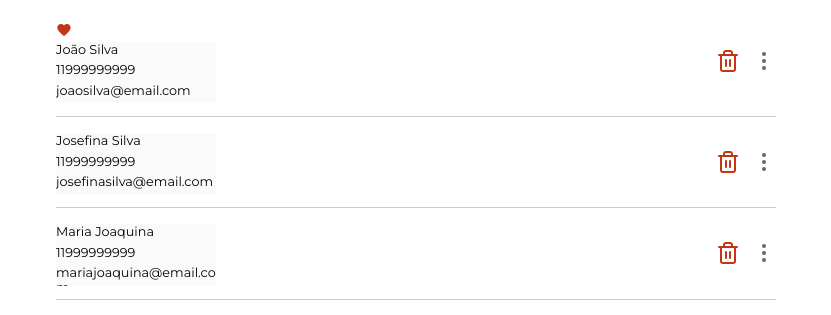
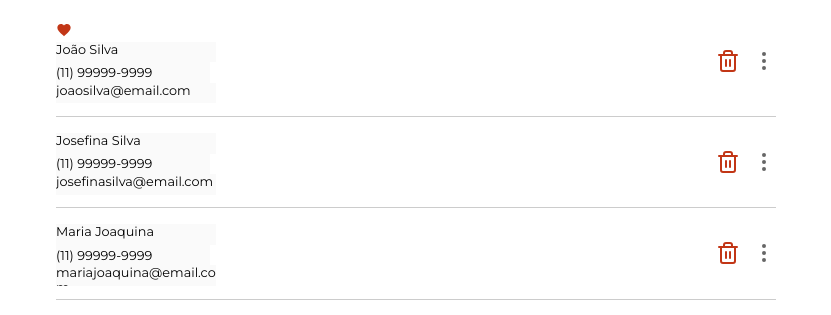
Before and after one commit to ClaudioFerreir/contactList, a React (Create React App) app: page / in a window 1280 px wide. Shown: the part 139-454 px from the top of the page, without its empty margins (224-1055 px from the left). Built offline with nearby package versions, Linux system fonts and the light colour scheme.

Commit message:
functional app

```diff
--- a/package.json
+++ b/package.json
@@ -14,6 +14,7 @@
     "react": "^18.2.0",
     "react-dom": "^18.2.0",
     "react-icons": "^4.12.0",
+    "react-input-mask": "^2.0.4",
     "react-redux": "^9.0.4",
     "react-router-dom": "^6.21.0",
     "react-scripts": "5.0.1",
@@ -47,6 +48,7 @@
   },
   "devDependencies": {
     "@babel/plugin-proposal-private-property-in-object": "^7.21.11",
+    "@types/react-input-mask": "^3.0.5",
     "@types/styled-components": "^5.1.34",
     "@typescript-eslint/eslint-plugin": "^6.14.0",
     "@typescript-eslint/parser": "^6.14.0",
--- a/src/components/Contato/index.tsx
+++ b/src/components/Contato/index.tsx
@@ -5,6 +5,7 @@ import { remover, editar } from '../../store/reducers/contatos'
 import ContactClass from '../../models/contact'
 
 import * as S from './styles'
+import { PhoneInput } from './styles'
 
 type Props = ContactClass
 
@@ -19,7 +20,7 @@ const Contato = ({
   const [estaEditando, setEstaEditando] = useState(false)
   const [fullName, setFullName] = useState('')
   const [email, setEmail] = useState('')
-  const [phone, setPhone] = useState(0)
+  const [phone, setPhone] = useState('')
 
   useEffect(() => {
     if (fullNameOriginal.length > 0) {
@@ -47,11 +48,12 @@ const Contato = ({
             onChange={(evento) => setFullName(evento.target.value)}
           ></textarea>
         </p>
-        <textarea
+        <PhoneInput
+          mask="(99) 99999-9999"
           disabled={!estaEditando}
           value={phone}
-          onChange={(evento) => setPhone(parseInt(evento.target.value))}
-        ></textarea>
+          onChange={(evento) => setPhone(evento.target.value)}
+        ></PhoneInput>
         <textarea
           disabled={!estaEditando}
           value={email}
--- a/src/components/Contato/styles.ts
+++ b/src/components/Contato/styles.ts
@@ -1,4 +1,5 @@
 import { styled } from 'styled-components'
+import reactInputMask from 'react-input-mask'
 
 import variaveis from '../../styles/variaveis'
 import { FiMoreVertical, FiTrash2 } from 'react-icons/fi'
@@ -30,6 +31,18 @@ export const ContactItem = styled.li`
   }
 `
 
+export const PhoneInput = styled(reactInputMask)`
+  display: flex;
+  align-items: center;
+  font-size: 0.8em;
+  resize: none;
+  height: 1.6em;
+  vertical-align: middle;
+  border: none;
+  outline: none;
+  color: #000;
+`
+
 export const Botao = styled.button`
   font-weight: bold;
   font-size: 0.5em;
--- a/src/components/NewContatoForm/index.tsx
+++ b/src/components/NewContatoForm/index.tsx
@@ -2,7 +2,11 @@ import { FormEvent, useState } from 'react'
 import { useDispatch } from 'react-redux'
 import { useNavigate } from 'react-router-dom'
 
-import FormElement, { CadastroButton, InputCadastroForm } from './styles'
+import FormElement, {
+  CadastroButton,
+  InputCadastroForm,
+  InputPhone
+} from './styles'
 import Contact from '../../models/contact'
 import { cadastrar } from '../../store/reducers/contatos'
 
@@ -12,7 +16,7 @@ const NewContatoForm = () => {
 
   const [fullName, setFullName] = useState('')
   const [email, setEmail] = useState('')
-  const [phone, setPhone] = useState(0)
+  const [phone, setPhone] = useState('')
   const [friend, setFriend] = useState(false)
 
   const cadastrarContato = (evento: FormEvent) => {
@@ -29,6 +33,7 @@ const NewContatoForm = () => {
         onChange={(evento) => setFullName(evento.target.value)}
         type="text"
         placeholder="Nome completo"
+        required
       />
       <InputCadastroForm
         value={email}
@@ -37,11 +42,13 @@ const NewContatoForm = () => {
         placeholder="Email"
       />
       <div>
-        <InputCadastroForm
+        <InputPhone
+          mask="(99) 99999-9999"
           value={phone}
-          onChange={(evento) => setPhone(Number(evento.target.value))}
-          type="number"
+          onChange={(evento) => setPhone(evento.target.value)}
+          type="text"
           placeholder="Telefone"
+          required
         />
         <InputCadastroForm
           checked={friend}
--- a/src/components/NewContatoForm/styles.ts
+++ b/src/components/NewContatoForm/styles.ts
@@ -1,3 +1,5 @@
+import InputMask from 'react-input-mask'
+
 import styled from 'styled-components'
 import variaveis from '../../styles/variaveis'
 
@@ -28,6 +30,12 @@ export const InputCadastroForm = styled.input`
   padding: 0.5em;
   margin-bottom: 0.5em;
 `
+export const InputPhone = styled(InputMask)`
+  border-radius: 4px;
+  border: 1px solid #ccc;
+  padding: 0.5em;
+  margin-bottom: 0.5em;
+`
 
 export const CadastroButton = styled.button`
   border-radius: 4px;
--- a/src/models/contact.ts
+++ b/src/models/contact.ts
@@ -1,14 +1,14 @@
 class Contact {
   fullName: string
   email: string
-  phone: number
+  phone: string
   id: number
   friend?: boolean = false
 
   constructor(
     fullName: string,
     email: string,
-    phone: number,
+    phone: string,
     id: number,
     friend: boolean = false
   ) {
--- a/src/store/reducers/contatos.ts
+++ b/src/store/reducers/contatos.ts
@@ -11,21 +11,21 @@ const initialState: ContactState = {
       id: 1,
       fullName: 'João Silva',
       email: 'joaosilva@email.com',
-      phone: 11999999999,
+      phone: '(11) 99999-9999',
       friend: true
     },
     {
       id: 2,
       fullName: 'Maria Joaquina',
       email: 'mariajoaquina@email.com',
-      phone: 11999999999,
+      phone: '(11) 99999-9999',
       friend: false
     },
     {
       id: 3,
       fullName: 'Josefina Silva',
       email: 'josefinasilva@email.com',
-      phone: 11999999999,
+      phone: '(11) 99999-9999',
       friend: false
     }
   ]
```
Also changed, not shown: 1 other file (tests, documents, lock files or other folders).
